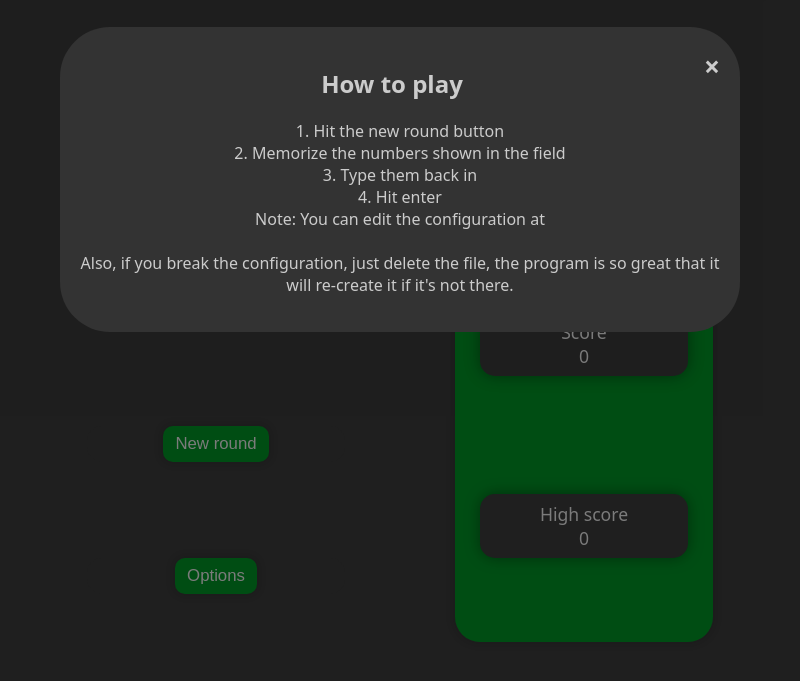
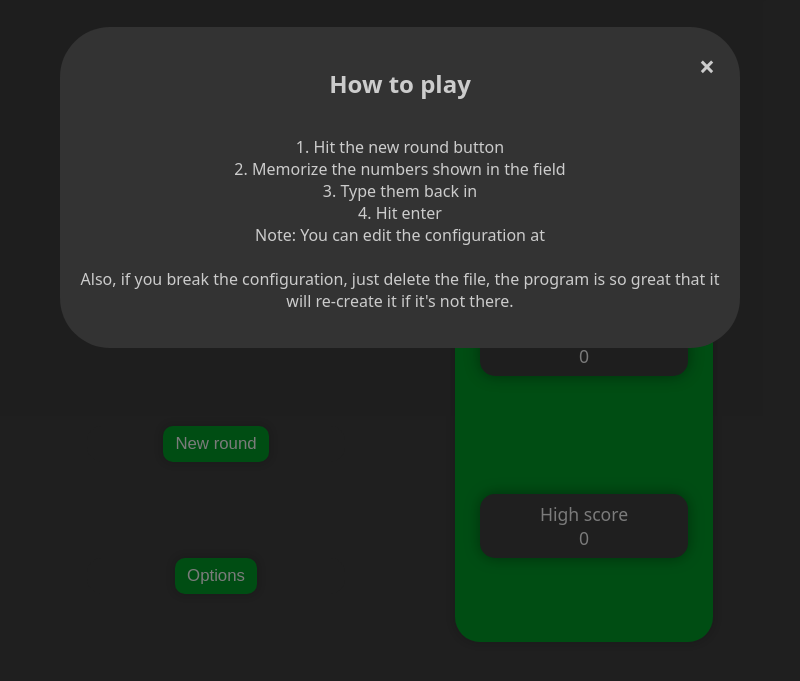
Before and after one commit to thenumber8equalsign/MemoryGame, an Electron app: page src/index.html in a window 800 px wide. Both pictures are taken after a click on the button "How to play". Shown: the part 93-774 px from the top of the page. Drawn offline with Linux system fonts and the light colour scheme; no server answers.

Commit message:
Update index.css

```diff
--- a/src/index.css
+++ b/src/index.css
@@ -216,12 +216,20 @@ input:not(:disabled):hover {
   border: none;
   width: 80%;
   border-radius: 50px;
+  display: flex;
+  flex-direction: column;
+  position: relative;
 }
 
 #closeModal {
   color: var(--fontCol);
+  position: absolute;
   float: right;
   font-size: 28px;
   font-weight: bold;
   cursor: pointer;
+  right: 10px;
+  top: 10px;
+  margin-right: 15px;
+  margin-top: 10px;
 }
```
